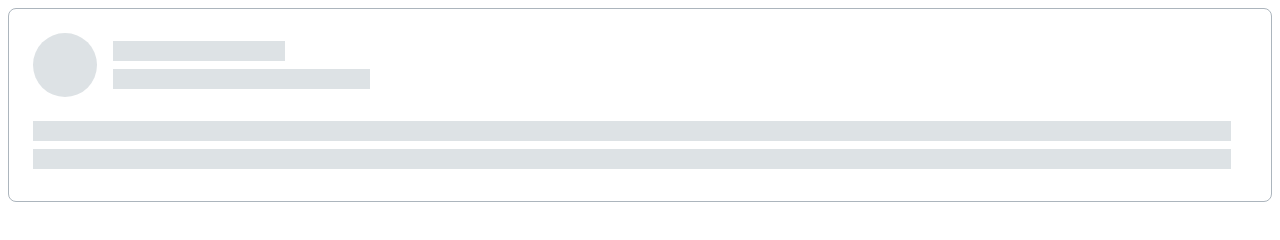
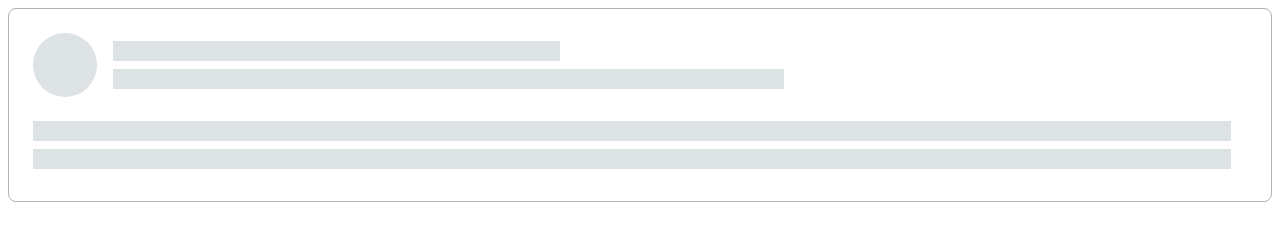
Before and after one commit to schmidtsv55/htmlcss-20220811_sergey-shmidt, a website: page 04-lection2/02-skeleton/index.html in a window 1280 px wide. Drawn offline with Linux system fonts and the light colour scheme.

Commit message:
remove skeletone__item, change size

```diff
--- a/04-lection2/02-skeleton/skeleton.css
+++ b/04-lection2/02-skeleton/skeleton.css
@@ -15,6 +15,7 @@
     width: 64px;
     height: 64px;
     border-radius: 50%;
+    background-color: var(--grey-2);
 }
 
 .skeleton__info {
@@ -32,19 +33,15 @@
     row-gap: 8px;
 }
 
-.skeleton_item {
+.skeleton__line {
+    height: 20px;
+    width: 100%;
     background-color: var(--grey-2);
 }
 
-.skeleton__line {
-    height: 20px;
-    width: 100%;
+.skeleton__line_size_s {
+    width: 40%;
 }
-
-.skeleton__line_size_s {
-    max-width: 172px;
+.skeleton__line_size_m {
+    width: 60%;
 }
-
-.skeleton__line_size_m {
-    max-width: 257px;
-}
```
Also changed, not shown: 04-lection2/02-skeleton/index.html (+1 -1 lines).
